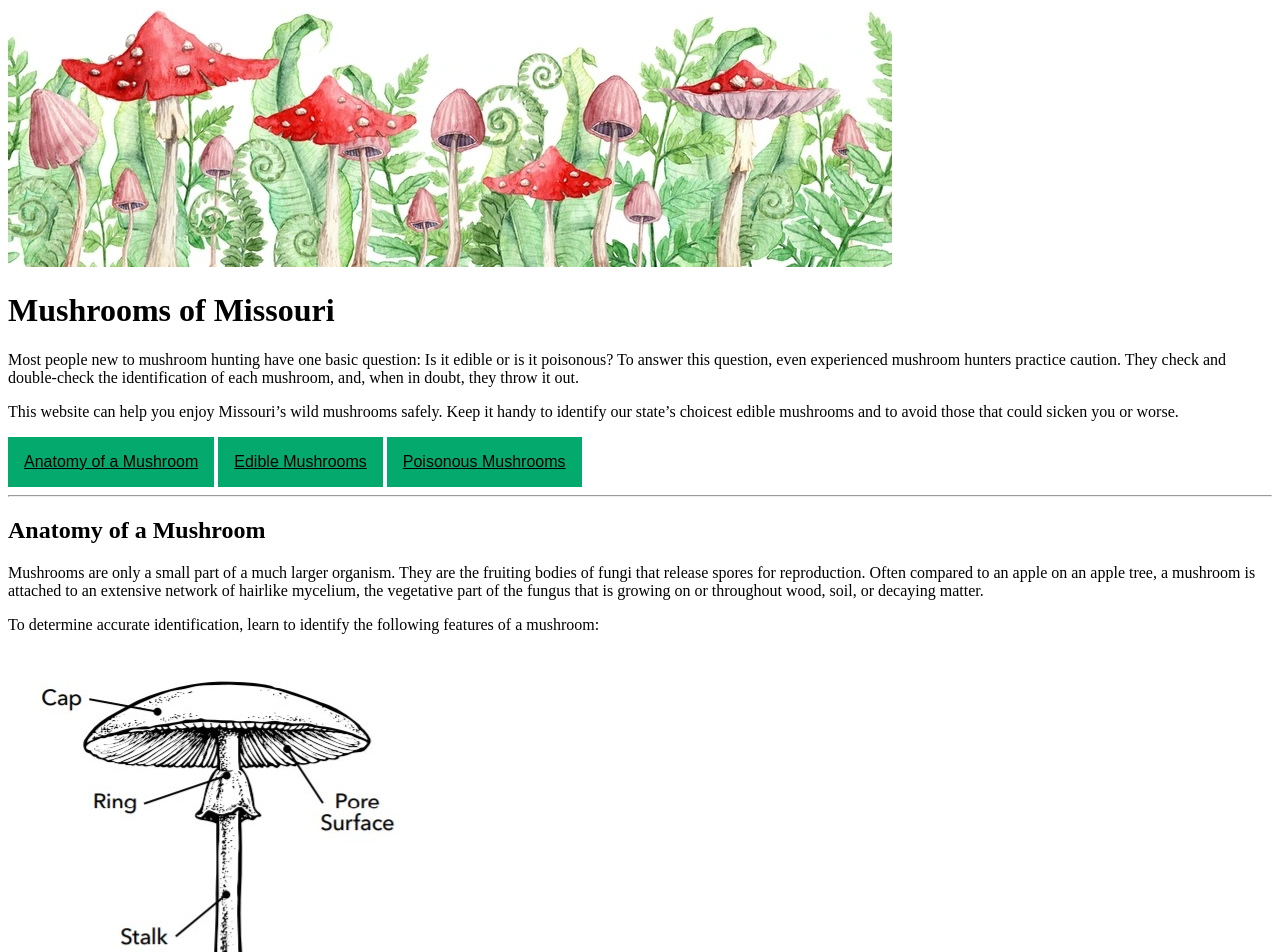
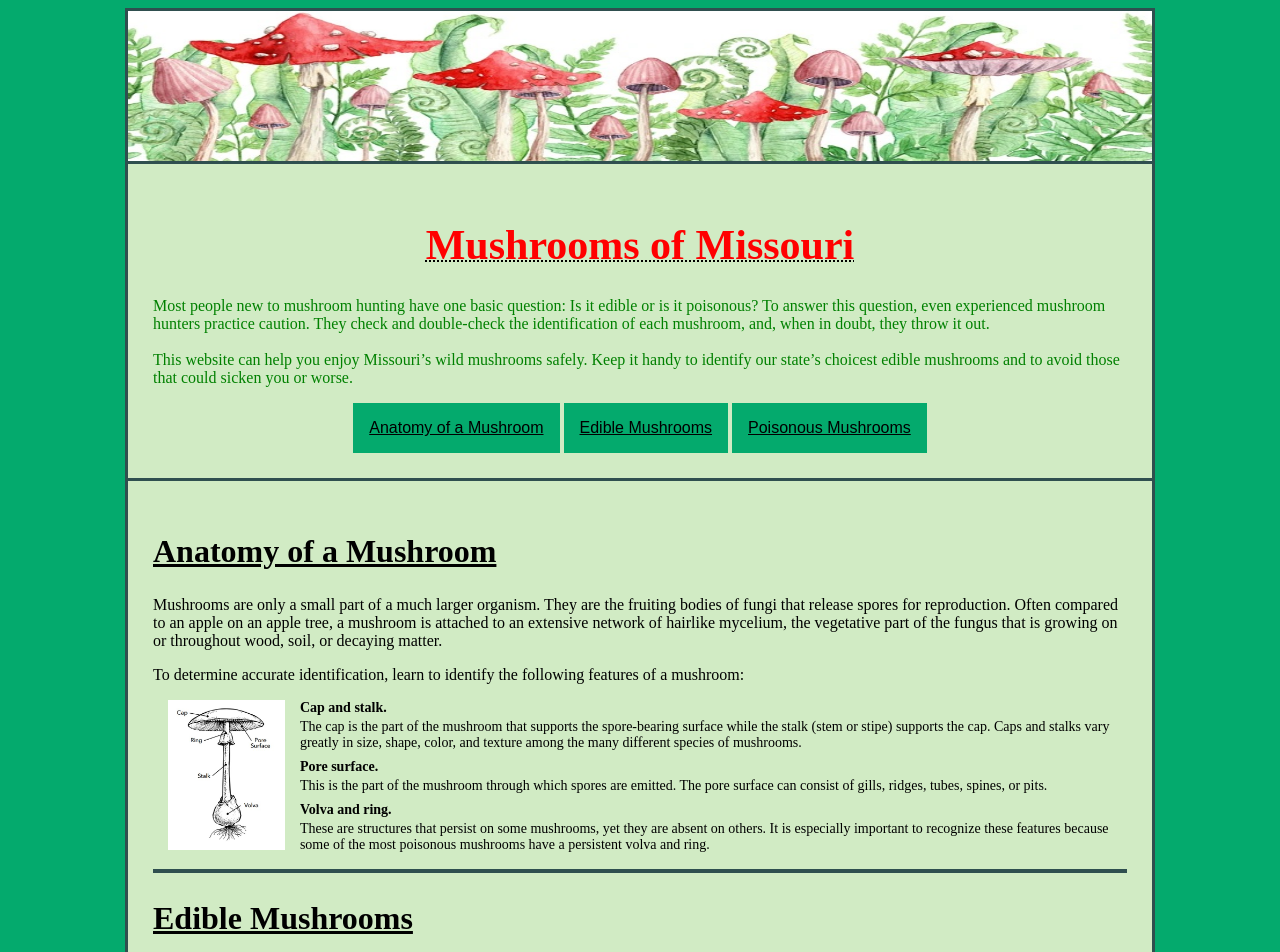
Before and after one commit to STL-LC101-January-22/assignment-4-html-me-something-cetxw3, a website: page index.html in a window 1280 px wide. Shown: the top 952 px of the page. Drawn offline with Linux system fonts and the light colour scheme.

Commit message:
finished for the day on 2-17-2022; added basic CSS structure to layout

```diff
--- a/index.html
+++ b/index.html
@@ -5,11 +5,12 @@
       <link rel="stylesheet" href="styles.css">
    </head>
    <body>
+      <img src="Pictures/mushroom-banner.jpg" alt="Mushroom banner" id="bannerImage">
       <header>
-         <img src="Pictures/mushroom-banner.jpg" alt="Mushroom banner">
-         <h1>Mushrooms of Missouri</h1>
-         <p>Most people new to mushroom hunting have one basic question: Is it edible or is it poisonous? To answer this question, even experienced mushroom hunters practice caution. They check and double-check the identification of each mushroom, and, when in doubt, they throw it out.</p>
-         <p>This website can help you enjoy Missouri’s wild mushrooms safely. Keep it handy to identify our state’s choicest edible mushrooms and to avoid those that could sicken you or worse.</p>
+         <h1 id="mainHeading">Mushrooms of Missouri</h1>
+         <p id="testP" class="funParagraph">Most people new to mushroom hunting have one basic question: Is it edible or is it poisonous? To answer this question, even experienced mushroom hunters practice caution. They check and double-check the identification of each mushroom, and, when in doubt, they throw it out.
+            <br><br>
+            This website can help you enjoy Missouri’s wild mushrooms safely. Keep it handy to identify our state’s choicest edible mushrooms and to avoid those that could sicken you or worse.</p>
          <div class="dropdown">
             <button class="dropbtn">
                <a href="#anatomyOfAMushroom">Anatomy of a Mushroom</a>
@@ -41,13 +42,14 @@
             </div>
       </header>
       <main>
-      <hr>
       <article>
          <h2 id="anatomyOfAMushroom">Anatomy of a Mushroom</h2>
          <section>
             <p>Mushrooms are only a small part of a much larger organism. They are the fruiting bodies of fungi that release spores for reproduction. Often compared to an apple on an apple tree, a mushroom is attached to an extensive network of hairlike mycelium, the vegetative part of the fungus that is growing on or throughout wood, soil, or decaying matter.</p>
             <p>To determine accurate identification, learn to identify the following features of a mushroom:</p>
-            <img src="Pictures/mushroom-parts.jpg" alt="Anatomy of a mushroom.">
+            <figure>
+               <img src="Pictures/mushroom-parts.jpg" alt="Anatomy of a mushroom." id="imgMushroomAnatomy">
+            </figure>
             <dl>
                <dt>Cap and stalk.</dt>
                   <dd>The cap is the part of the mushroom that supports the spore-bearing surface while the stalk (stem or stipe) supports the cap. Caps and stalks vary greatly in size, shape, color, and texture among the many different species of mushrooms.</dd>
@@ -58,7 +60,6 @@
             </dl>
          </section>
       </article>
-      <hr>
       <article>
          <h2 id="edibleMushrooms">Edible Mushrooms</h2>
          <section>
@@ -133,7 +134,7 @@
                   <dd>Depending on the species and growing conditions, chanterelles
                      can vary in size from ½–6 inches tall and ½–6 inches wide.</dd>
                <dt>When and Where</dt>
-                  <dd>:Chanterelles are found growing on the ground in
+                  <dd>Chanterelles are found growing on the ground in
                      grass or leaf litter in hardwood forests during the summer and fall (May–
                      September). They are never on decaying wood or trees, which can be
                      buried, giving the appearance of growing on the ground. Chanterelles are especially common when the weather has been hot and humid.</dd>
@@ -284,8 +285,7 @@
             </dl>
          </section>
       </article>
-      <hr>
-      <article>
+      <article id="articleBottom">
          <h2 id="poisonousMushrooms">Poisonous Mushrooms</h2>
          <section>
             <h3 id="amanita">Amanita</h3>
@@ -365,7 +365,7 @@
          </section>
          <section>
             <h3 id="jackOLantern">Jack-o'-Lantern</h3>
-
+            <figure>
                <img src="Pictures/poisonous-jack-o-lantern.jpg" alt="Jack o lantern">
                <figcaption>Pictured: <i>Omphalotus olearius</i></figcaption>
             </figure>
@@ -394,9 +394,9 @@
                      (July–October) at the base of trees, on stumps, or on buried wood.</dd>
             </dl>
          </section>
-         <section>
+         <section id="sectionBottom">
             <h3 id="littleBrownMushrooms">Little Brown Mushrooms</h3>
-
+            <figure>
                <img src="Pictures/poisonous-little-brown-mushrooms.jpg" alt="Little brown mushrooms">
                <figcaption>Pictured: Deadly galerina <i>Galerina autumnalis</i></figcaption>
             </figure>
@@ -418,7 +418,6 @@
             </dl>
          </section>
       </article>
-      <hr>
       </main>
       <footer>
          <p>&copy; 2018 "A Guide to Missouri’s
--- a/styles.css
+++ b/styles.css
@@ -1,3 +1,119 @@
+html {
+  background-color: #04AA6D;
+}
+
+body {
+  margin: 8px auto;
+  display: block;
+	width: 1024px;
+  background-color: #D1EBC4;
+  border-right-style: solid;
+  border-left-style: solid;
+  border-color: darkslategray;
+}
+
+#bannerImage {
+  width: 1024px;
+  border-bottom-style: solid;
+  border-top-style: solid;
+  border-color: darkslategray;
+}
+
+header {
+  border-bottom-style: solid;
+  border-color: darkslategray;
+  padding: 25px;
+  text-align: center;
+}
+
+main, footer {
+  border-bottom-style: solid;
+  border-color: darkslategray;
+  padding: 25px;
+}
+
+a {
+  color: black;
+}
+
+#mainHeading {
+color: red;
+font-size: 42px;
+text-decoration: black 2px dotted underline;
+}
+
+#testP {
+  text-align: left;
+}
+
+.funParagraph {
+  color: green;
+}
+
+h2 {
+  font-size: 32px;
+  text-decoration: underline;
+}
+
+h3 {
+  font-size: 24px;
+}
+
+article{
+  border-bottom-style: solid;
+  border-color: darkslategray;
+}
+
+#articleBottom{
+  border-style: none;
+}
+
+section {
+  border-bottom-style: solid;
+  border-color: darkslategray;
+  border-width: 1px;
+}
+
+#sectionBottom{
+  border-style: none;
+}
+
+figure {
+  margin-top: 0px;
+  margin-bottom: 15px;
+  margin-left: 15px;
+  margin-right: 15px;
+  float: left;
+}
+
+figcaption {
+  font-size: 10px;
+}
+
+img {
+  max-height: 150px;
+}
+
+dt {
+  font-weight: bold;
+  margin-bottom: 3px;
+  font-size: 14px;
+}
+
+dd {
+  margin-bottom: 8px;
+  font-size: 14px;
+}
+
+footer{
+  text-align: center;
+  line-height: 50%;
+  font-size: 12px;
+}
+
+
+
+
 .dropbtn {
     background-color: #04AA6D;
     color: white;
@@ -18,6 +134,7 @@
     min-width: 160px;
     box-shadow: 0px 8px 16px 0px rgba(0,0,0,0.2);
     z-index: 1;
+    text-align: center;
   }
 
   .dropdown-content a {
@@ -32,7 +149,3 @@
   .dropdown:hover .dropdown-content {display: block;}
 
   .dropdown:hover .dropbtn {background-color: #3e8e41;}
-
-  a {
-      color: black;
-  }
```
